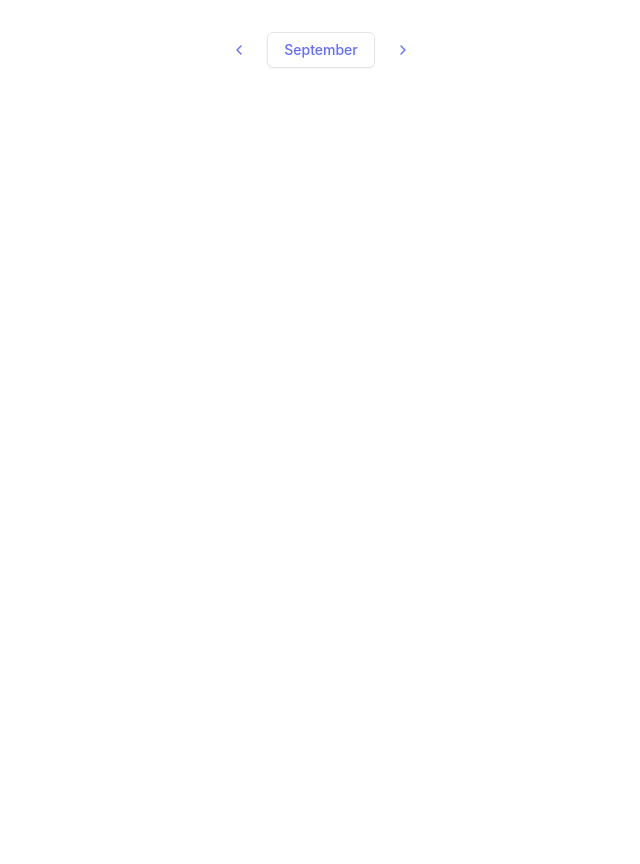
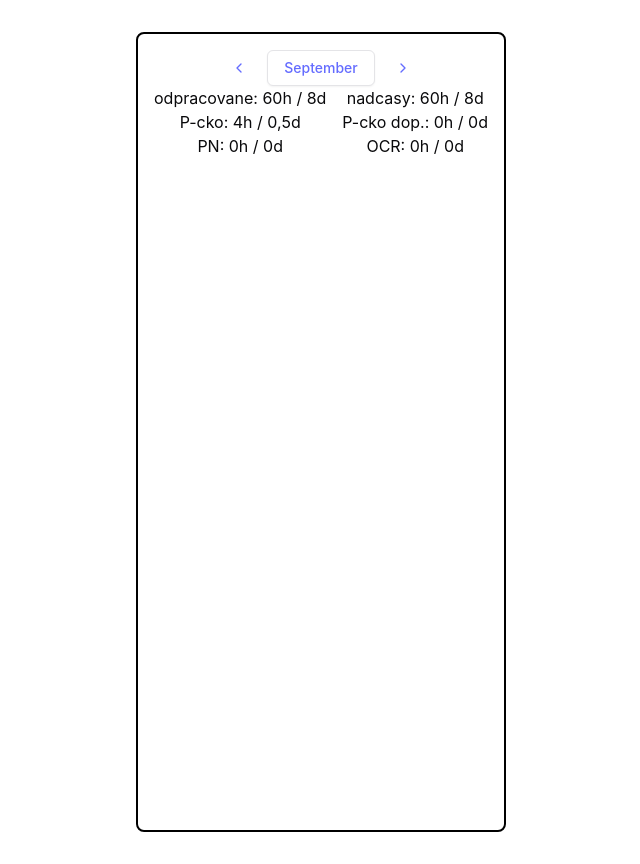
Before and after one commit to MarekBujdoso/time-sheet, a React (Vite) app: page / in a window 1280 px wide. Shown: the whole page, without its empty margins (319-959 px from the left). Built offline with nearby package versions, Linux system fonts and the light colour scheme.

Commit message:
add some temp data

```diff
--- a/src/app/sheet/Sheet.tsx
+++ b/src/app/sheet/Sheet.tsx
@@ -3,8 +3,20 @@ import MonthPager from "../../components/month-pager"
 
 const Sheet = () => {
   return (
-    <div className="flex w-full min-h-svh justify-top">
+    <div className="flex flex-col w-full min-h-svh justify-top border-2 border-black p-4 rounded-lg">
       <MonthPager />
+      <div className="flex flex-row w-full gap-4">
+        <div className="flex flex-col">
+          <span>odpracovane: 60h / 8d</span>
+          <span>P-cko: 4h / 0,5d</span>
+          <span>PN: 0h / 0d</span>
+        </div>
+        <div className="flex flex-col">
+          <span>nadcasy: 60h / 8d</span>
+          <span>P-cko dop.: 0h / 0d</span>
+          <span>OCR: 0h / 0d</span>
+        </div>
+      </div>
     </div>
   )
 }
```
